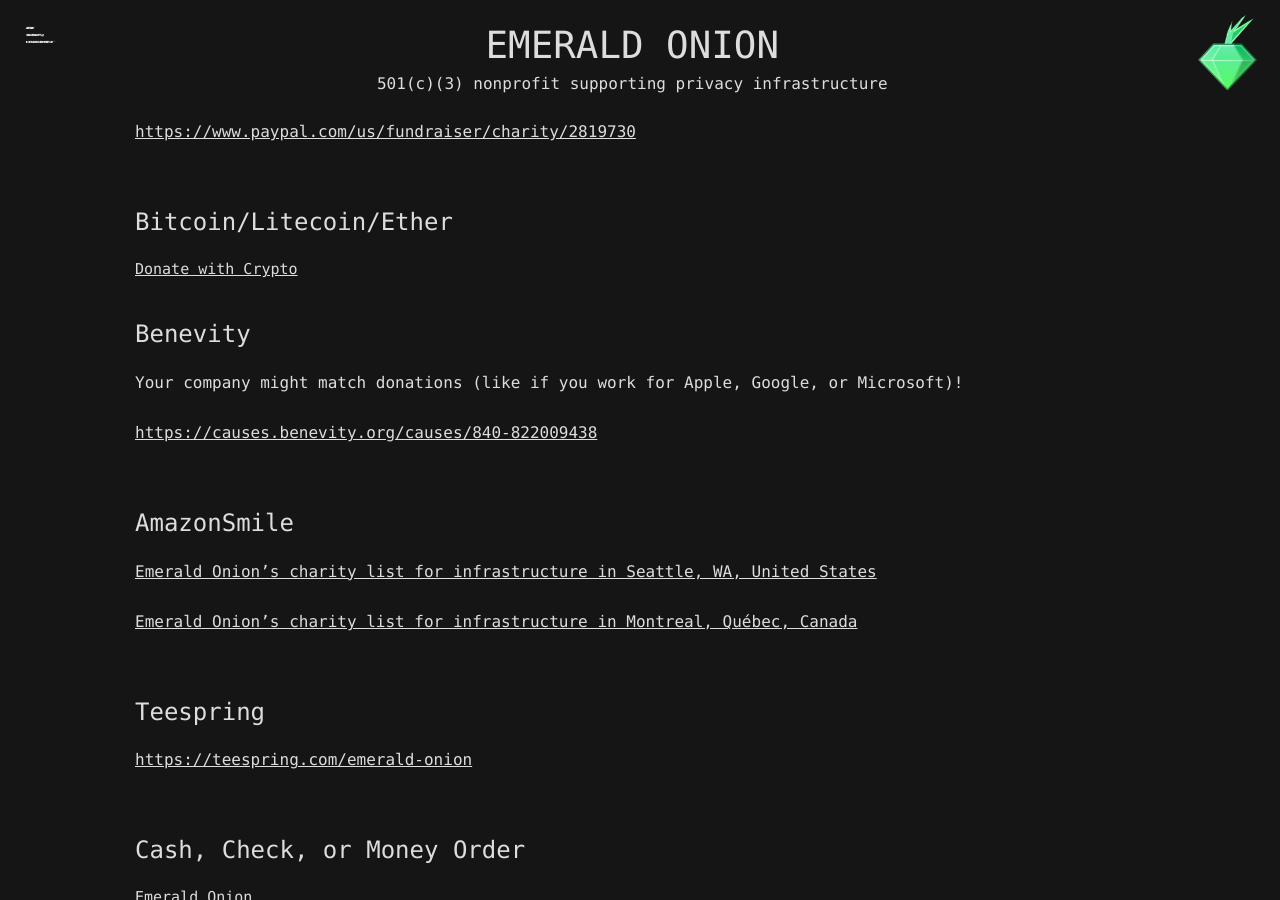
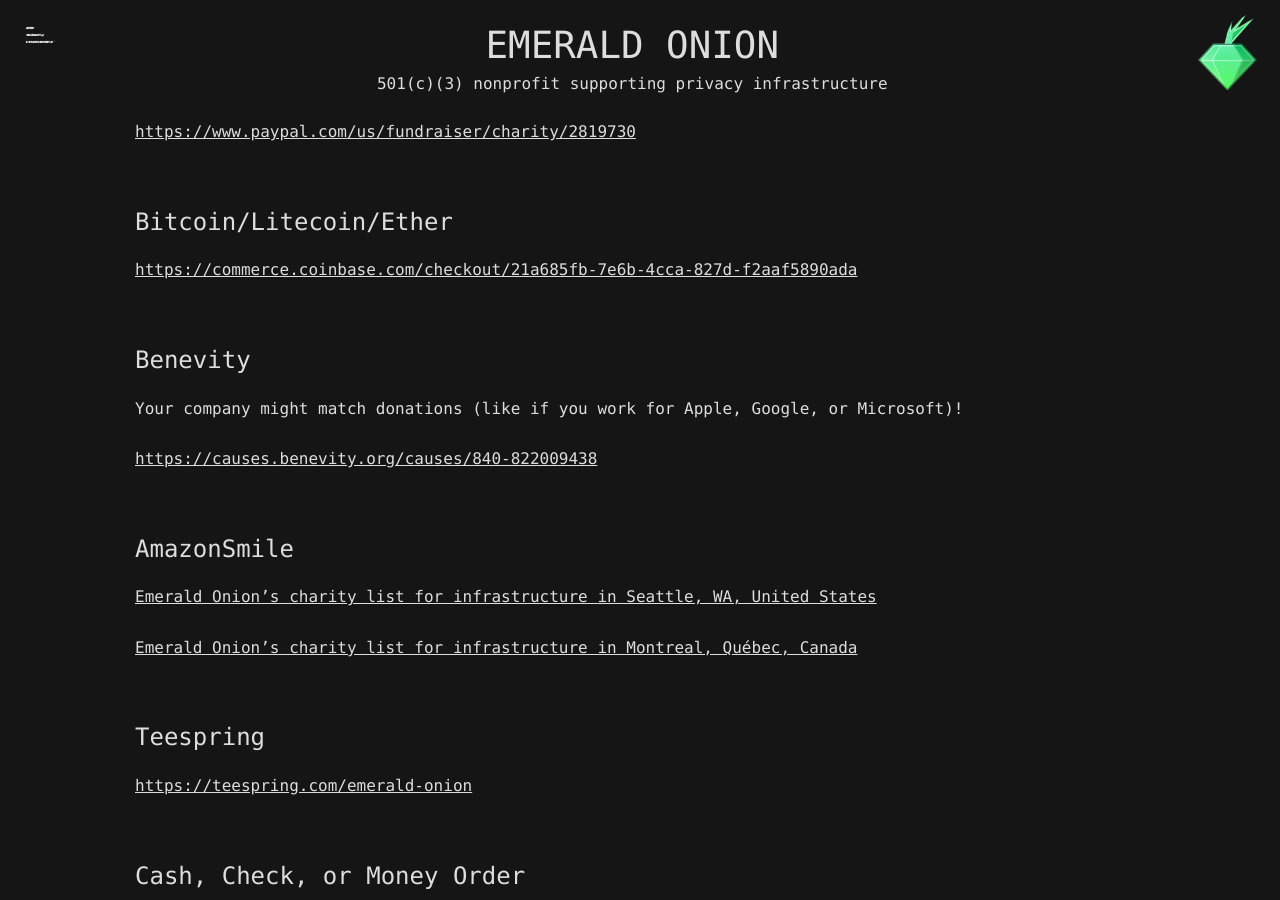
Before and after one commit to emeraldonion/emeraldonion.github.io, a Jekyll site: the page built from donate/index.markdown, in a window 1280 px wide and 900 px high, scrolled down 419 px. Built offline with Jekyll 4.4.1, drawn with Linux system fonts in a browser that asks for light colours; our own code applies the rules of GitHub Pages for plain Markdown files.

Commit message:
Update index.markdown

```diff
--- a/donate/index.markdown
+++ b/donate/index.markdown
@@ -10,14 +10,8 @@
 
 # Bitcoin/Litecoin/Ether
 
-<div>
-  <a class="donate-with-crypto"
-     href="https://commerce.coinbase.com/checkout/21a685fb-7e6b-4cca-827d-f2aaf5890ada">
-    <span>Donate with Crypto</span>
-  </a>
-  <script src="https://commerce.coinbase.com/v1/checkout.js?version=201807">
-  </script>
-</div>
+<a ref="https://commerce.coinbase.com/checkout/21a685fb-7e6b-4cca-827d-f2aaf5890ada" target="_blank">https://commerce.coinbase.com/checkout/21a685fb-7e6b-4cca-827d-f2aaf5890ada</a>
+
 
 # Benevity
 
```
